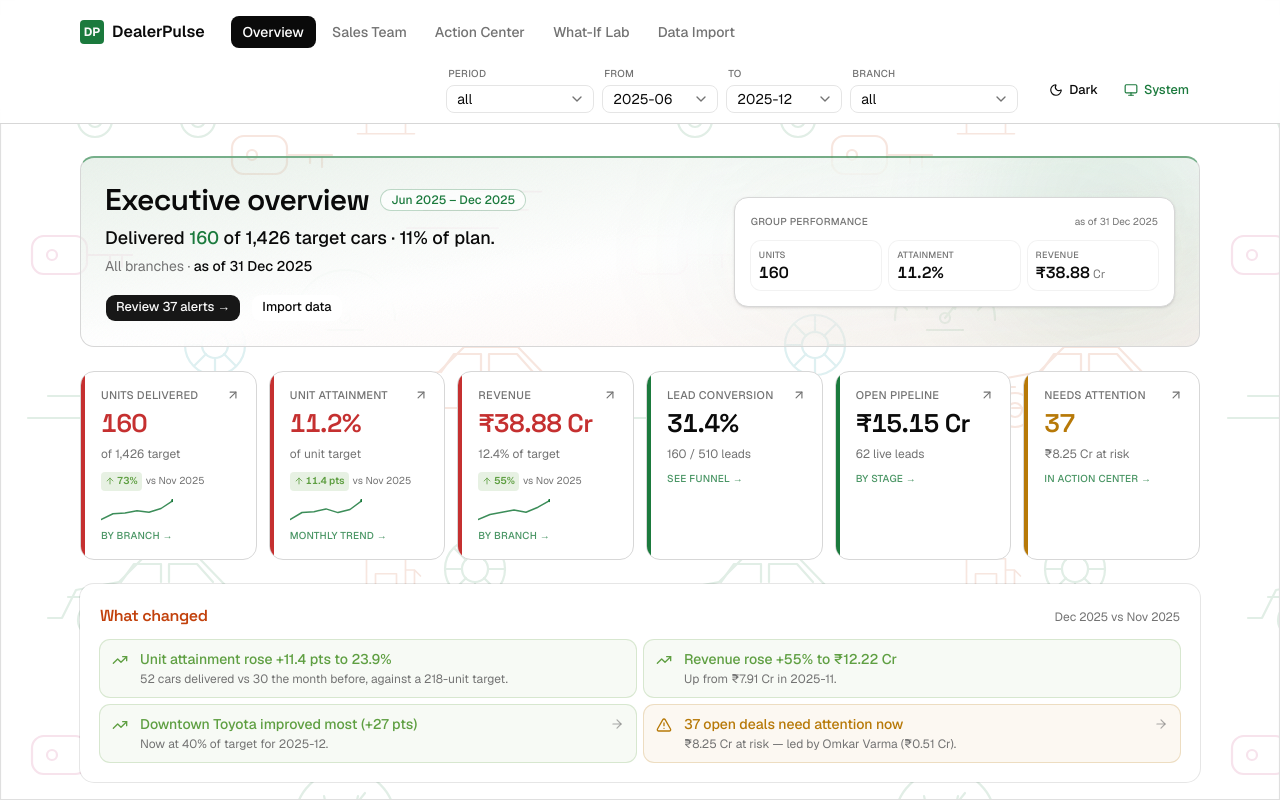
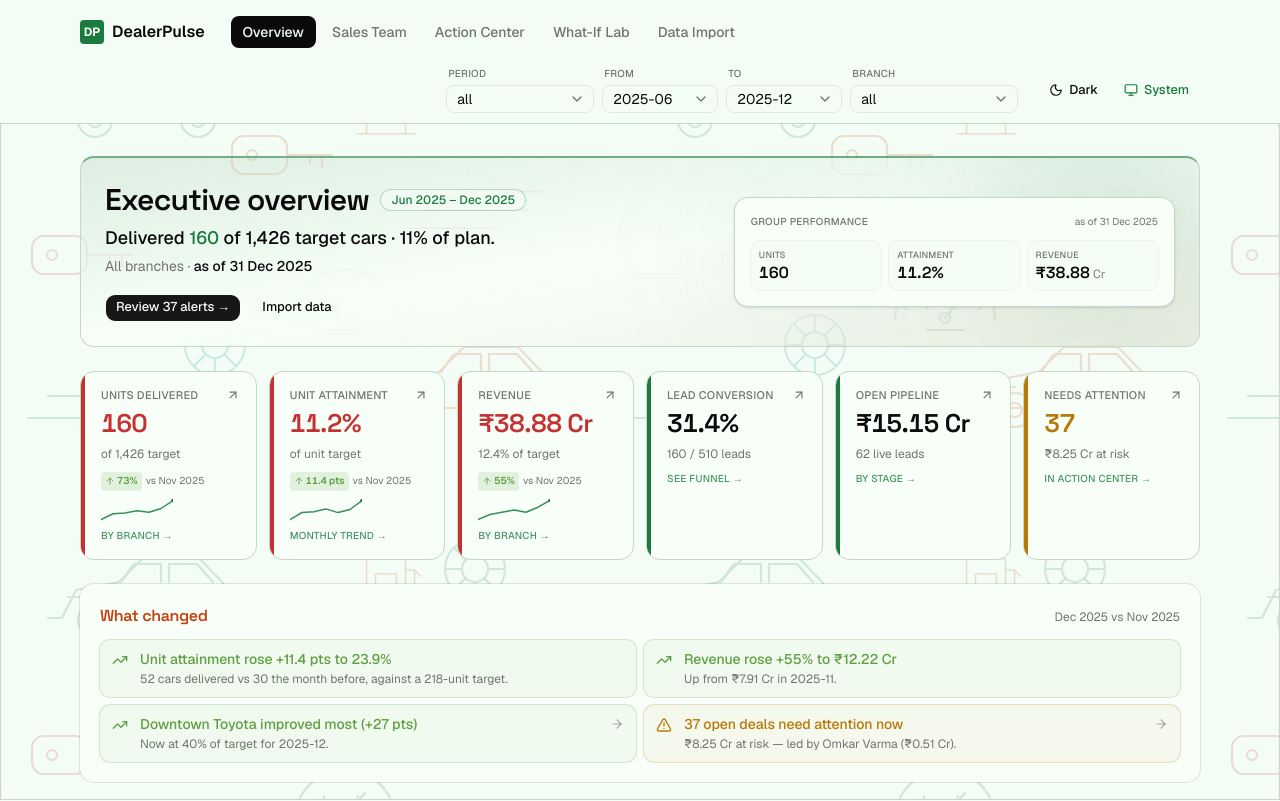
Before and after one commit to RedWaffle007/dealerpulse, a Next.js app in the folder dealerpulse/: page / in a window 1280 px wide. Shown: the top 801 px of the page. Built offline with nearby package versions, Linux system fonts and the light colour scheme.

Commit message:
Add vibrant light-mode surfaces and accents

```diff
--- a/dealerpulse/src/app/globals.css
+++ b/dealerpulse/src/app/globals.css
@@ -61,22 +61,22 @@
 
 :root {
   color-scheme: light;
-  --background: oklch(1 0 0);
+  --background: oklch(0.985 0.015 150);
   --foreground: oklch(0.145 0 0);
-  --card: oklch(1 0 0);
+  --card: oklch(0.995 0.012 150);
   --card-foreground: oklch(0.145 0 0);
-  --popover: oklch(1 0 0);
+  --popover: oklch(0.995 0.012 150);
   --popover-foreground: oklch(0.145 0 0);
   --primary: oklch(0.205 0 0);
   --primary-foreground: oklch(0.985 0 0);
-  --secondary: oklch(0.97 0 0);
+  --secondary: oklch(0.95 0.025 150);
   --secondary-foreground: oklch(0.205 0 0);
-  --muted: oklch(0.97 0 0);
+  --muted: oklch(0.955 0.02 150);
   --muted-foreground: oklch(0.556 0 0);
-  --accent: oklch(0.97 0 0);
+  --accent: oklch(0.945 0.03 80);
   --accent-foreground: oklch(0.205 0 0);
   --destructive: oklch(0.577 0.245 27.325);
-  --border: oklch(0.88 0 0);
+  --border: oklch(0.86 0.025 150);
   --input: oklch(0.922 0 0);
   --ring: #176833;
   /* DealerPulse green; burnt orange remains the secondary wordmark accent. */
--- a/dealerpulse/src/components/layout/automotive-backdrop.tsx
+++ b/dealerpulse/src/components/layout/automotive-backdrop.tsx
@@ -3,7 +3,7 @@ export function AutomotiveBackdrop() {
   return (
     <div aria-hidden className="pointer-events-none fixed inset-0 -z-10 overflow-hidden">
       <svg
-        className="h-full w-full opacity-[0.13] dark:opacity-[0.17]"
+        className="h-full w-full opacity-[0.16] dark:opacity-[0.17]"
         fill="none"
         stroke="currentColor"
         strokeWidth="2.2"
```
